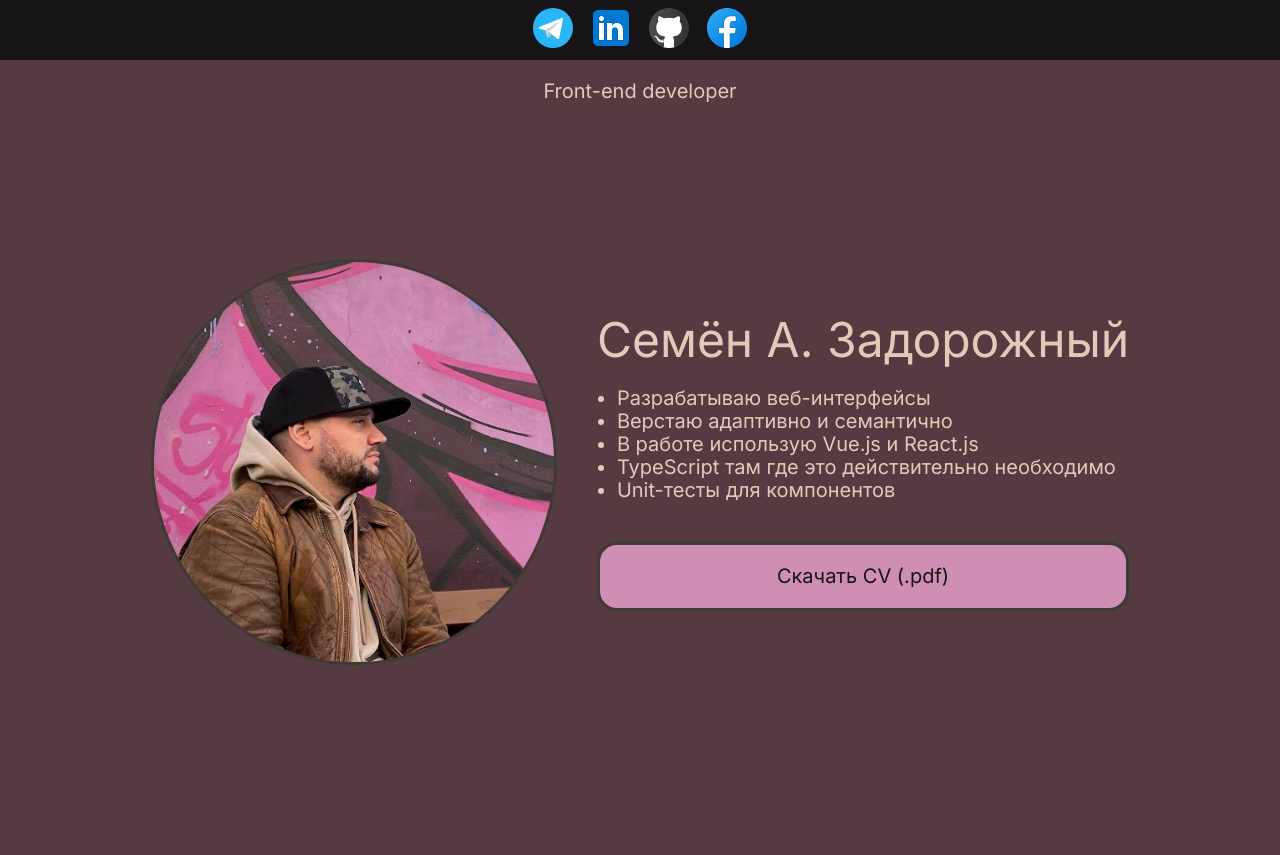
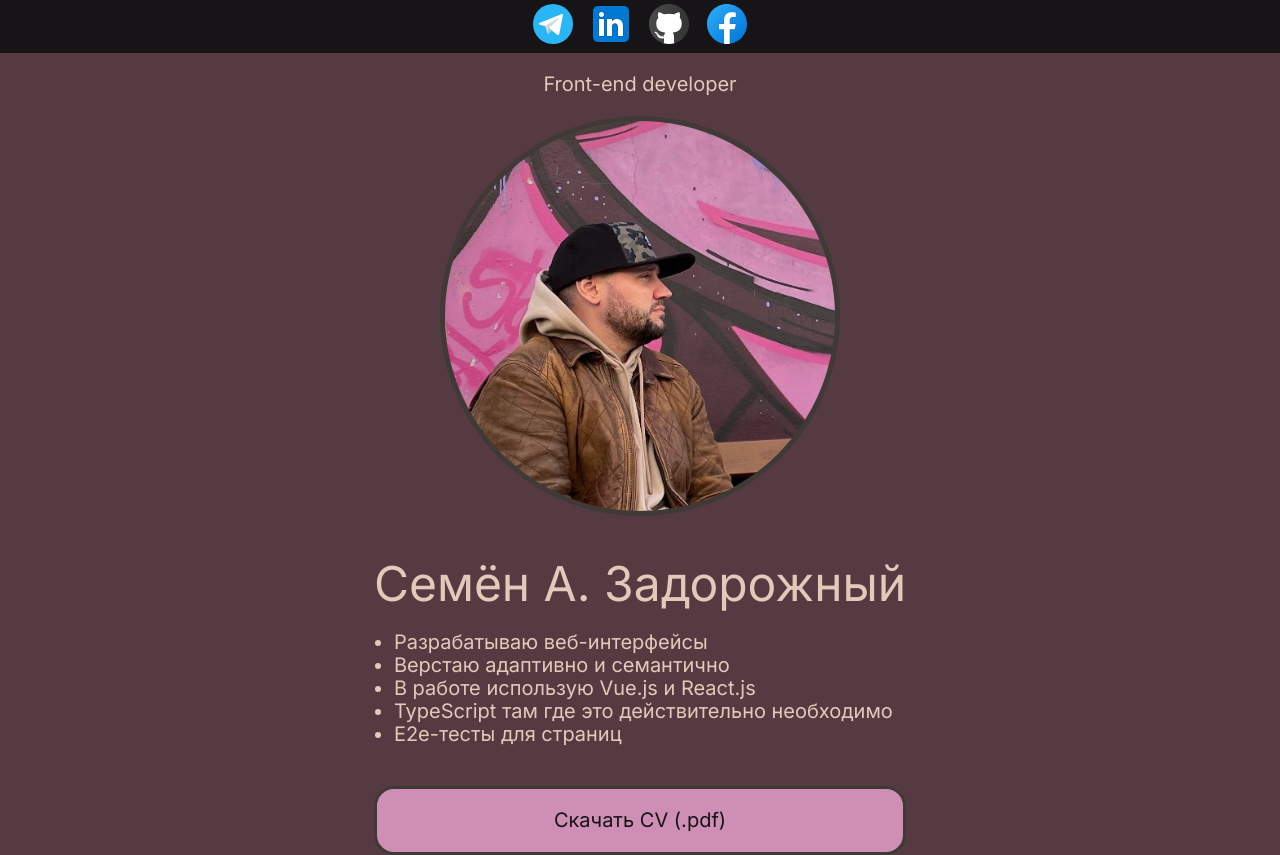
Before and after one commit to frontendbro/frontendbro.github.io, a plain HTML site: page index.html in a window 1280 px wide. Before the commit the page ends 800 px from the top, so only its background shows below. Drawn offline with nearby package versions, Linux system fonts and the light colour scheme.

Commit message:
Rewrite styles

```diff
--- a/index.html
+++ b/index.html
@@ -41,13 +41,13 @@
                 <li>Верстаю адаптивно и&nbsp;семантично</li>
                 <li>В&nbsp;работе использую Vue.js и&nbsp;React.js</li>
                 <li>TypeScript там где это действительно необходимо</li>
-                <li>Unit-тесты для компонентов</li>
+                <li>E2e-тесты для страниц</li>
               </ul>
             <a class="cv-body-info_pdf" href="./CV_Семён_А._Задорожный.pdf">Скачать CV (.pdf)</a>
           </div>
         </div>
       </div>
-    </di>
+    </div>
   </div>
 </body>
 </html>
--- a/style.css
+++ b/style.css
@@ -60,13 +60,15 @@ html, body {
 .cv-body-wrap-inner {
   align-self: center;
   display: flex;
-  justify-content: space-evenly;
+  flex-direction: column;
+  align-items: center;
 }
 
 .cv-body-avatar {
   border-radius: 50%;
-  border: 3px solid var(--brown-d);
-  margin-right: 40px;
+  border: 5px solid var(--brown-d);
+  margin-bottom: 40px;
+  box-sizing: border-box;
 }
 
 .cv-body-info {
```
